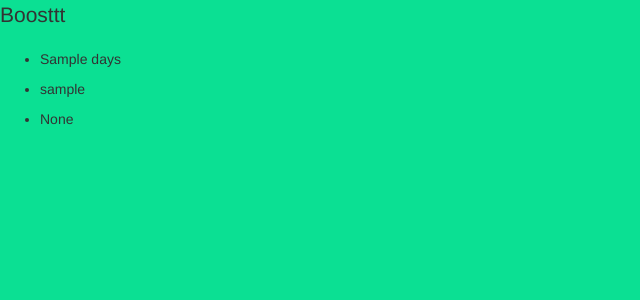
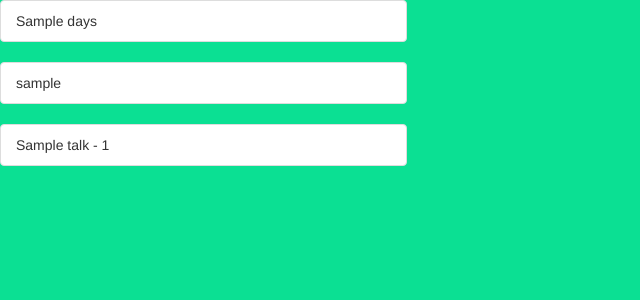
Before and after one commit to NachoMiguel/NewWapp, a Django app: template wappApp/templates/wappApp/index.html in a window 1280 px wide. Shown: the top 300 px of the page, without its empty margins (0-640 px from the left). Run offline with Django 3.2, Linux system fonts and the light colour scheme; tables that the repository leaves empty hold one stand-in row (values such as "Sample post"); the template is opened without the code that fills it: values that come from a table or form of the project are taken from there, most other values are stand-ins (such as "Sample title", 1, 10 or a date in 2020); some libraries are stand-ins or nearby versions.

Commit message:
se agregaron pruebas de css con bootstrap en index.html

```diff
--- a/wappApp/templates/wappApp/index.html
+++ b/wappApp/templates/wappApp/index.html
@@ -1,5 +1,4 @@
 {% load static %}
-{% load filter_dict %}
 
 <!DOCTYPE html>
 <html lang="en">
@@ -13,24 +12,33 @@
     <script src="https://ajax.googleapis.com/ajax/libs/jquery/1.11.3/jquery.min.js"></script>
     <!-- Include all compiled plugins (below), or include individual files as needed -->
     <script src="{%  static 'wappApp/js/bootstrap.min.js' %}"></script>
-    <p class="lead">Boosttt</p>
 
-    <ul>
+    <div class="row">
+        <div class="col-xs-12 col-sm-6 col-md-4">
+            <ul class="list-group">
                 {% for days in dates %}
-            <li>{{ days }}</li>
+                    <li class="list-group-item">{{ days }}</li>
                 {% endfor %}
             </ul>
-
-    <ul>
+        </div>
+    </div>
+    <div class="row">
+        <div class="col-xs-12 col-sm-6 col-md-4">
+            <ul class="list-group">
                 {% for user in users %}
-            <li>{{ user }}</li>
+                    <li class="list-group-item">{{ user }}</li>
                 {% endfor %}
             </ul>
-
-    <ul>
-        {% for talk in talks %}
-            <li>{{  talks|get_item:talk.count }}</li>
+        </div>
+    </div>
+    <div class="row">
+        <div class="col-xs-12 col-sm-6 col-md-4">
+            <ul class="list-group">
+                {% for name, count in talks.items %}
+                    <li class="list-group-item">{{ name }} - {{ count }}</li>
                 {% endfor %}
             </ul>
+        </div>
+    </div>
 </body>
 </html>
```
Lines whose indentation alone changed are shown as unchanged.
